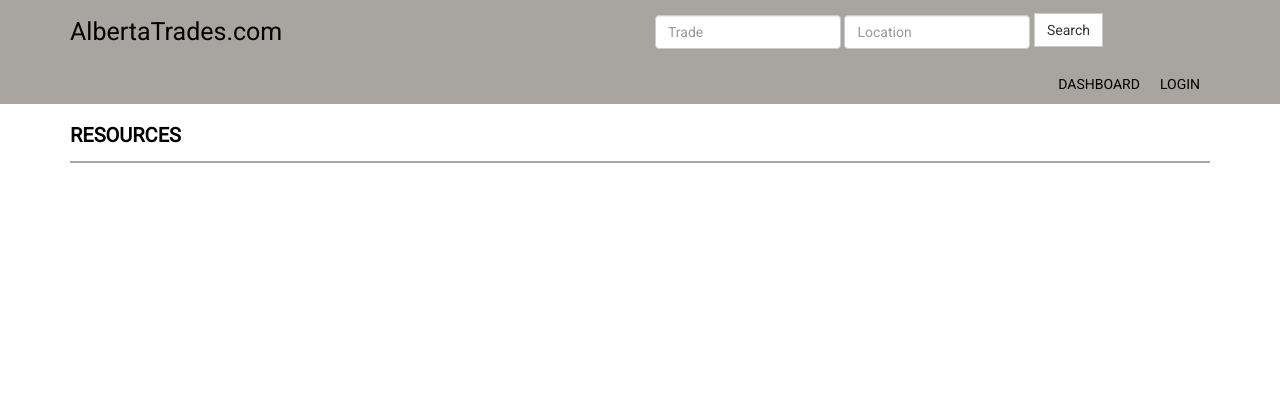
After one commit to asatia07/albertatrades, a Django app: page /resources/ in a window 1280 px wide. The commit adds this page. Shown: the top 420 px of the page. Run offline with Django 3.2, Linux system fonts and the light colour scheme; parts of the project's set-up code (start-up, migrations or seed data) failed here and were passed over; some libraries are stand-ins or nearby versions.

Commit message:
add blank page fo rabout&resources

```diff
--- a/CAIndeed/urls.py
+++ b/CAIndeed/urls.py
@@ -23,6 +23,8 @@ urlpatterns = [
     url(r'^accounts/', include('allauth.urls')),
     url(r'^accounts/profile/$', TemplateView.as_view(template_name='profile.html')),
     url(r'^admin/', include(admin.site.urls)),
+    url(r'^about/$', TemplateView.as_view(template_name='about.html'), name="about"),
+    url(r'^resources/$', TemplateView.as_view(template_name='resources.html'), name="resources"),
     url(r'^',include('indeed.urls')),
 ]
 
--- a/templates/base.html
+++ b/templates/base.html
@@ -122,9 +122,9 @@
               |
               <a href="{% url 'feedback' %}">Feedback</a>
               |
-              <a href="#">About</a>
+              <a href="{% url 'about' %}">About</a>
               |
-              <a href="#">Resources</a>
+              <a href="{% url 'resources' %}">Resources</a>
             </div>
           </div>
         </div>
--- /dev/null
+++ b/templates/resources.html
@@ -0,0 +1,20 @@
+{% extends "base.html" %}
+
+{% load i18n %}
+
+{% block head_title %}{% trans "Resources" %}{% endblock %}
+
+{% block content %}
+  <div class="container">
+    <div class="row">
+      <div class="col-md-12">
+        <h4 class="page-head-line">{% trans "Resources" %}</h4>
+      </div>
+    </div>
+
+    <div class="row">
+      <div class="col-xs-12 col-sm-12 col-md-12">
+      </div>
+    </div>
+  </div>
+{% endblock %}
```
Also changed, not shown: indeed/admin.py (+14 -5 lines), templates/about.html (added, +20 -0 lines).
